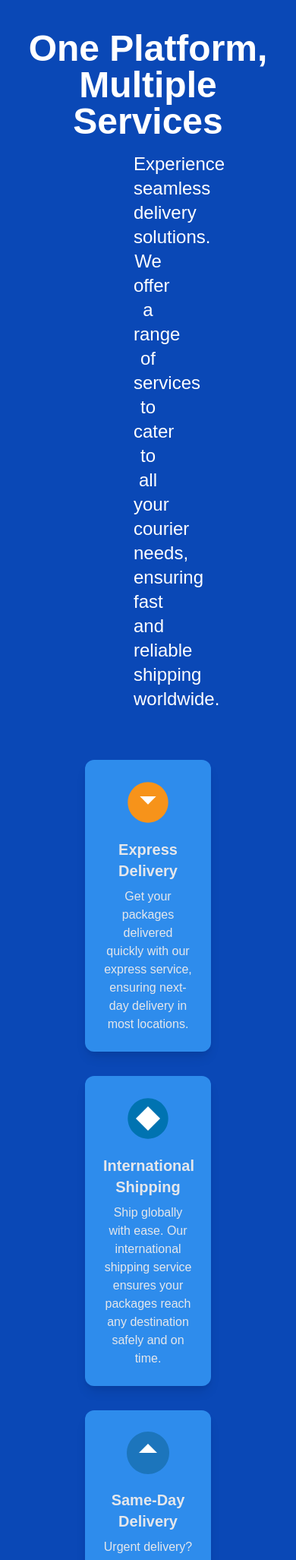
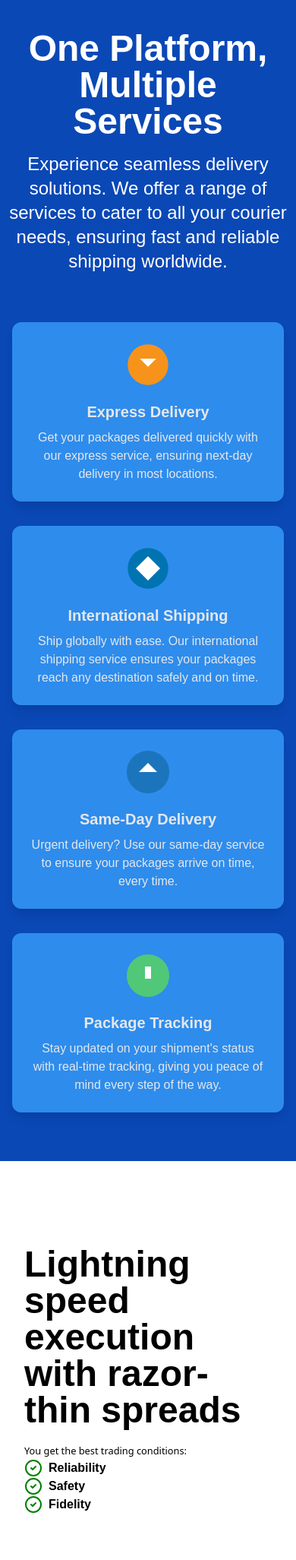
Before and after one commit to RickSanches-C-137/courier-val, a Node server app: page / in a window 390 px wide; the page is wider, and only the part inside the window is pictured. Shown: the part 847-2900 px from the top of that part at 76% size. Run offline with Node 20, Linux system fonts and the light colour scheme; some libraries are stand-ins or nearby versions; some web fonts are replaced.

Commit message:
first commit

```diff
--- a/views/index.ejs
+++ b/views/index.ejs
@@ -58,17 +58,17 @@
 
       <!-- Write-up Section -->
       <div class="w-full md:w-1/2">
-        <h2 class="text-4xl font-bold mb-4">Shipping made easier
+        <h2 class="text-4xl font-bold mb-4 ml-3 md:ml-0">Shipping made easier
           <br />With <span style="color: #4570B4;">Everglory Logistics</span>
         </h2>
-        <p class="text-lg mb-4">
+        <p class="text-lg mb-4 ml-3 md:ml-0">
           Safe and Trusted. On time delivery.<br />
           Round the clock support
         </p>
         <!-- <a href="/login" style="background-color: #4570B4;"
           class="inline-block text-white px-6 py-2 rounded-md hover:bg-gray-700 transition-colors duration-300">Ship
           Now</a> -->
-        <button style="color: #4570B4; border: 1px solid #4570B4;" class="text-white font-bold py-2 px-4 rounded"
+        <button style="color: #4570B4; border: 1px solid #4570B4;" class="ml-3 md:ml-0 font-bold py-2 px-4 rounded"
           id="trackShipmentButton">
           Track Shipment
         </button>
@@ -131,12 +131,13 @@
     <!-- Main Content -->
     <div class="w-full mt-24 mb-24 pt-16 pb-16" style="background-color:#0A48B6;">
       <h2 class="text-5xl text-white font-bold text-center mt-10">One Platform, Multiple Services</h2>
-      <p class="text-center text-white text-2xl mx-44 mt-4">Experience seamless delivery solutions. We offer a range of
+      <p class="text-center text-white text-2xl md:mx-44 mt-4">Experience seamless delivery solutions. We offer a range
+        of
         services to cater to all your courier needs, ensuring fast and reliable shipping worldwide.</p>
 
       <!-- Four Cards Section -->
       <section class="w-full mt-16 px-4">
-        <div class="grid grid-cols-1 md:grid-cols-2 lg:grid-cols-4 gap-8 mx-24">
+        <div class="grid grid-cols-1 md:grid-cols-2 lg:grid-cols-4 gap-8 md:mx-24">
           <!-- Express Delivery Card -->
           <div style="background-color: #2E8CEC;" class="p-6 rounded-xl shadow-lg text-center">
             <div class="w-16 h-16 mx-auto mb-4">
@@ -200,13 +201,14 @@
 
 
     <!-- Two-Column Section -->
-    <section class="container mx-28 my-28 flex flex-col md:flex-row items-center space-y-8 md:space-y-0 md:space-x-8">
+    <section
+      class="container md:mx-28 my-28 flex flex-col md:flex-row items-center space-y-8 md:space-y-0 md:space-x-8">
 
       <!-- Write-up Section -->
       <div class="w-full md:w-1/2">
-        <h2 class="text-5xl font-bold mb-4">Lightning speed execution with razor-thin spreads
+        <h2 class="text-5xl font-bold mb-4 mx-8">Lightning speed execution with razor-thin spreads
         </h2>
-        <ul>
+        <ul class="mx-8">
           <small>You get the best trading conditions:</small>
           <li class="font-bold flex items-center">
             <svg xmlns="http://www.w3.org/2000/svg" width="24" height="24" viewBox="0 0 24 24" fill="none"
@@ -238,13 +240,10 @@
 
       <!-- Image Section -->
       <div class="w-full md:w-1/2">
-        <video class="w-full max-w-4xl mx-auto mt-8" autoplay loop muted playsinline>
+        <video class="w-full max-w-4xl md:mx-auto mt-8" autoplay loop muted playsinline>
           <source src="https://cdn.pixabay.com/video/2021/09/07/87756-602894380_tiny.mp4" type="video/mp4">
           Your browser does not support the video tag.
         </video>
-
-
-
       </div>
     </section>
 
@@ -442,7 +441,8 @@
 
     <!-- Main Content -->
     <div class="w-full h-full mt-10 bg-gradient-to-r from-blue-500 to-blue-800 py-20">
-      <h2 class="text-6xl mx-44 font-bold text-center text-white">Get Started! Know the location of your parcel in real
+      <h2 class="text-6xl md:mx-44 font-bold text-center text-white">Get Started! Know the location of your parcel in
+        real
         time.</h2>
 
       <div class="flex justify-center mt-8 space-x-4">
```
